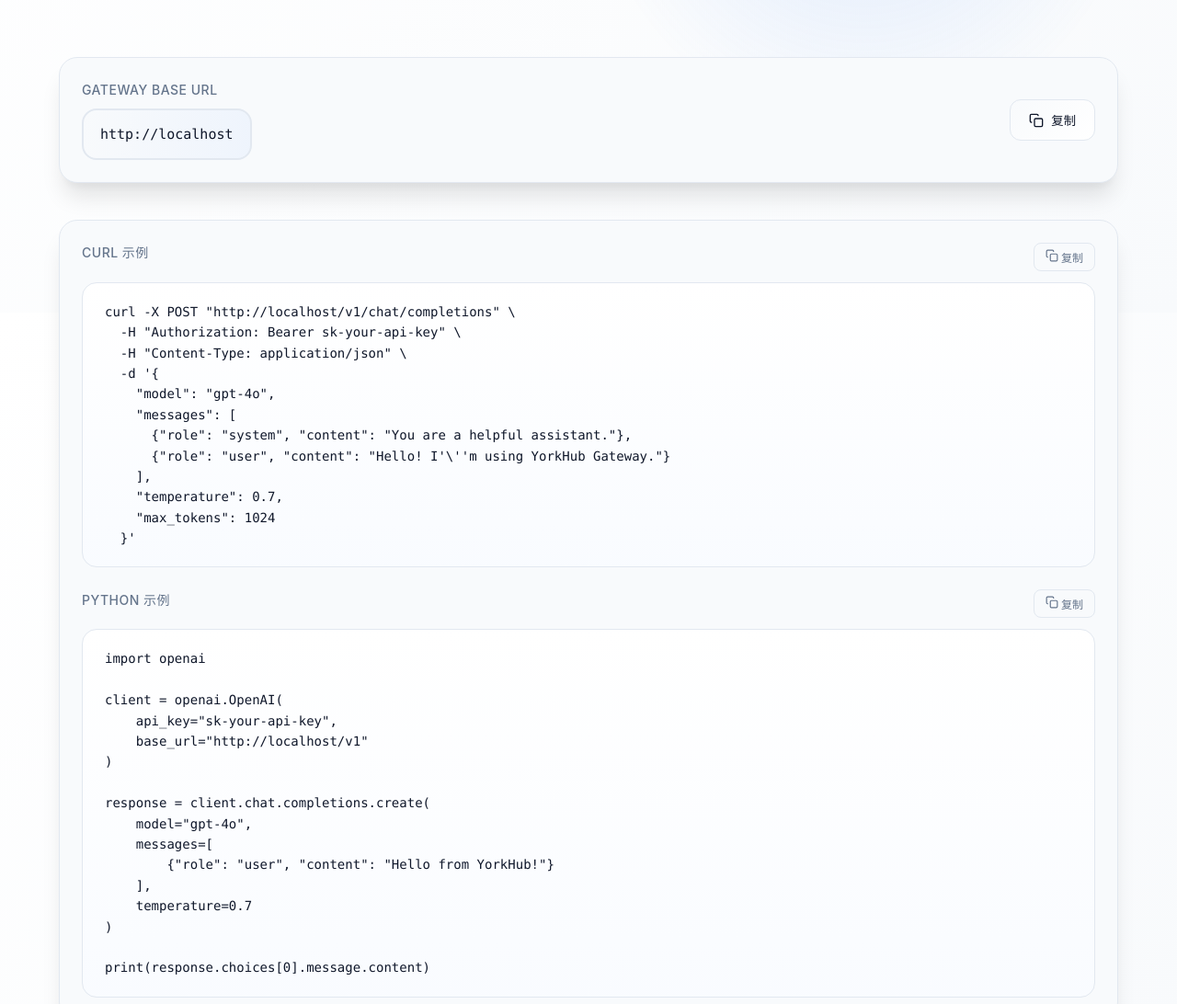
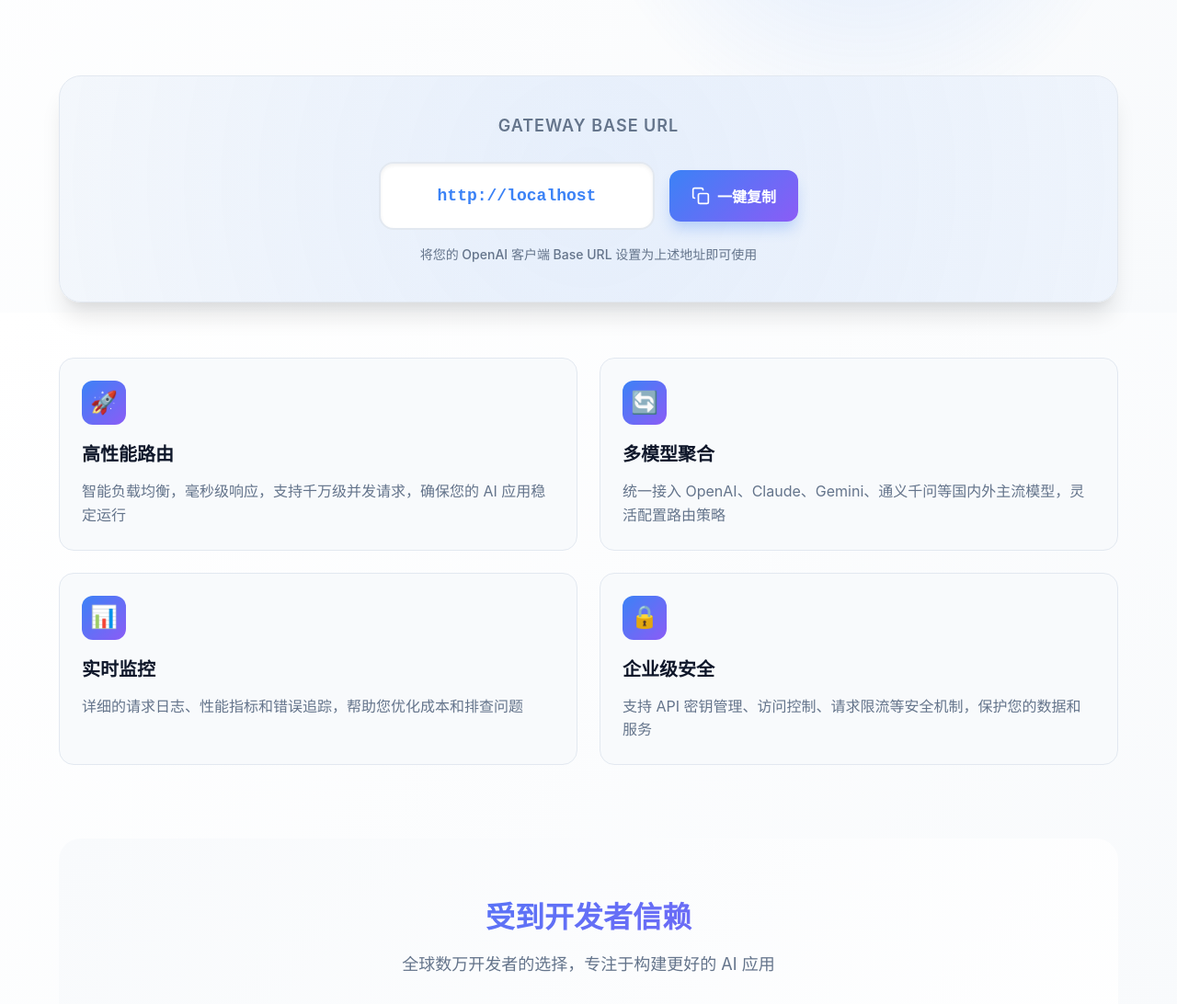
Before and after one commit to J-York/examples-hello-world, a plain HTML site: page index.html in a window 1280 px wide. Shown: the part 460-1552 px from the top of the page at 92% size. Drawn offline with Linux system fonts and the light colour scheme.

Commit message:
优化主页布局 删除无用的说明

```diff
--- a/index.html
+++ b/index.html
@@ -337,12 +337,114 @@
         color: var(--brand);
       }
 
+      /* Base URL Section */
+      .base-url-section {
+        margin-top: 60px;
+        padding: 40px;
+        background: linear-gradient(135deg, var(--card) 0%, color-mix(in oklab, var(--brand) 3%, var(--card)) 100%);
+        border-radius: 24px;
+        border: 1px solid var(--border);
+        box-shadow: var(--shadow);
+        text-align: center;
+        position: relative;
+        overflow: hidden;
+      }
+      .base-url-section::before {
+        content: '';
+        position: absolute;
+        top: -50%;
+        right: -50%;
+        width: 200%;
+        height: 200%;
+        background: radial-gradient(circle, color-mix(in oklab, var(--brand) 8%, transparent) 0%, transparent 70%);
+        animation: float 20s ease-in-out infinite;
+        z-index: 0;
+      }
+      .base-url-container {
+        position: relative;
+        z-index: 1;
+      }
+      .base-url-label {
+        font-size: 18px;
+        font-weight: 600;
+        color: var(--muted);
+        margin-bottom: 24px;
+        text-transform: uppercase;
+        letter-spacing: 1px;
+      }
+      .base-url-display {
+        display: flex;
+        align-items: center;
+        justify-content: center;
+        gap: 16px;
+        margin-bottom: 16px;
+        flex-wrap: wrap;
+      }
+      .base-url-input {
+        background: var(--bg);
+        border: 2px solid var(--border);
+        border-radius: 16px;
+        padding: 20px 24px;
+        font-size: 18px;
+        font-weight: 600;
+        color: var(--text);
+        min-width: 300px;
+        box-shadow: inset 0 2px 4px rgba(0,0,0,0.06);
+        transition: all 0.3s ease;
+      }
+      .base-url-input:hover {
+        border-color: var(--brand);
+        box-shadow: inset 0 2px 4px rgba(0,0,0,0.06), 0 0 0 3px color-mix(in oklab, var(--brand) 10%, transparent);
+      }
+      .base-url-input code {
+        font-family: 'Fira Code', monospace;
+        font-size: 18px;
+        color: var(--brand);
+      }
+      .copy-btn-large {
+        background: linear-gradient(135deg, var(--brand), var(--secondary));
+        color: white;
+        border: none;
+        border-radius: 12px;
+        padding: 16px 24px;
+        font-size: 16px;
+        font-weight: 600;
+        cursor: pointer;
+        transition: all 0.3s ease;
+        box-shadow: 0 10px 15px -3px rgba(59, 130, 246, 0.3);
+        display: inline-flex;
+        align-items: center;
+        gap: 8px;
+      }
+      .copy-btn-large:hover {
+        transform: translateY(-2px);
+        box-shadow: 0 20px 25px -5px rgba(59, 130, 246, 0.4);
+      }
+      .base-url-hint {
+        font-size: 14px;
+        color: var(--muted);
+        font-weight: 500;
+      }
+
       /* Features */
       .features-grid {
         display: grid;
-        grid-template-columns: repeat(auto-fit, minmax(280px, 1fr));
+        grid-template-columns: repeat(2, 1fr);
         gap: 24px;
         margin-top: 60px;
+      }
+      @media (max-width: 768px) {
+        .features-grid {
+          grid-template-columns: 1fr;
+        }
+        .base-url-display {
+          flex-direction: column;
+        }
+        .base-url-input {
+          min-width: auto;
+          width: 100%;
+          max-width: 400px;
+        }
       }
       .feature-card {
         background: var(--card);
@@ -506,77 +608,23 @@
         </div>
       </section>
 
-      <section class="panel">
-        <div class="row">
-          <div class="grow">
-            <div class="label">Gateway Base URL</div>
-            <div class="pill"><code id="base-url">—</code></div>
-          </div>
-          <div>
-            <button class="btn" id="copy-btn">
-              <svg width="16" height="16" viewBox="0 0 24 24" fill="none" stroke="currentColor" stroke-width="2">
+      <section class="base-url-section">
+        <div class="base-url-container">
+          <div class="base-url-label">Gateway Base URL</div>
+          <div class="base-url-display">
+            <div class="base-url-input">
+              <code id="base-url">—</code>
+            </div>
+            <button class="copy-btn-large" id="copy-btn">
+              <svg width="20" height="20" viewBox="0 0 24 24" fill="none" stroke="currentColor" stroke-width="2">
                 <rect x="9" y="9" width="13" height="13" rx="2" ry="2"/>
                 <path d="M5 15H4a2 2 0 01-2-2V4a2 2 0 012-2h9a2 2 0 012 2v1"/>
               </svg>
-              复制
+              <span>一键复制</span>
             </button>
           </div>
-        </div>
-      </section>
-
-      <section class="panel">
-        <div class="grid">
-          <div class="col-6 col-12">
-            <div class="code-header">
-              <div class="label">cURL 示例</div>
-              <button class="copy-code" onclick="copyCode('curl-code')">
-                <svg width="14" height="14" viewBox="0 0 24 24" fill="none" stroke="currentColor" stroke-width="2">
-                  <rect x="9" y="9" width="13" height="13" rx="2" ry="2"/>
-                  <path d="M5 15H4a2 2 0 01-2-2V4a2 2 0 012-2h9a2 2 0 012 2v1"/>
-                </svg>
-                复制
-              </button>
-            </div>
-            <pre class="code" id="curl-code">curl -X POST "$ORIGIN/v1/chat/completions" \
-  -H "Authorization: Bearer sk-your-api-key" \
-  -H "Content-Type: application/json" \
-  -d '{
-    "model": "gpt-4o",
-    "messages": [
-      {"role": "system", "content": "You are a helpful assistant."},
-      {"role": "user", "content": "Hello! I'\''m using YorkHub Gateway."}
-    ],
-    "temperature": 0.7,
-    "max_tokens": 1024
-  }'</pre>
-          </div>
-          <div class="col-6 col-12">
-            <div class="code-header">
-              <div class="label">Python 示例</div>
-              <button class="copy-code" onclick="copyCode('python-code')">
-                <svg width="14" height="14" viewBox="0 0 24 24" fill="none" stroke="currentColor" stroke-width="2">
-                  <rect x="9" y="9" width="13" height="13" rx="2" ry="2"/>
-                  <path d="M5 15H4a2 2 0 01-2-2V4a2 2 0 012-2h9a2 2 0 012 2v1"/>
-                </svg>
-                复制
-              </button>
-            </div>
-            <pre class="code" id="python-code">import openai
-
-client = openai.OpenAI(
-    api_key="sk-your-api-key",
-    base_url="$ORIGIN/v1"
-)
-
-response = client.chat.completions.create(
-    model="gpt-4o",
-    messages=[
-        {"role": "user", "content": "Hello from YorkHub!"}
-    ],
-    temperature=0.7
-)
-
-print(response.choices[0].message.content)</pre>
+          <div class="base-url-hint">
+            将您的 OpenAI 客户端 Base URL 设置为上述地址即可使用
           </div>
         </div>
       </section>
@@ -651,11 +699,6 @@ print(response.choices[0].message.content)</pre>
         }
         const replaceOrigin = s => s.replaceAll('$ORIGIN', origin);
 
-        // Update code samples
-        const curlCode = document.getElementById('curl-code');
-        const pythonCode = document.getElementById('python-code');
-        if (curlCode) curlCode.textContent = replaceOrigin(curlCode.textContent);
-        if (pythonCode) pythonCode.textContent = replaceOrigin(pythonCode.textContent);
 
         // Set current year
         const yearEl = document.getElementById('year');
@@ -682,21 +725,6 @@ print(response.choices[0].message.content)</pre>
         }
       });
 
-      // Copy code function
-      window.copyCode = async (elementId) => {
-        const element = document.getElementById(elementId);
-        if (!element) return;
-
-        try {
-          await navigator.clipboard.writeText(element.textContent);
-          const button = element.previousElementSibling?.querySelector('.copy-code');
-          if (button) {
-            showCopyFeedback(button, '已复制');
-          }
-        } catch (e) {
-          showNotification('复制失败，请手动复制代码', 'error');
-        }
-      };
 
       // Show copy feedback
       function showCopyFeedback(button, text) {
```
